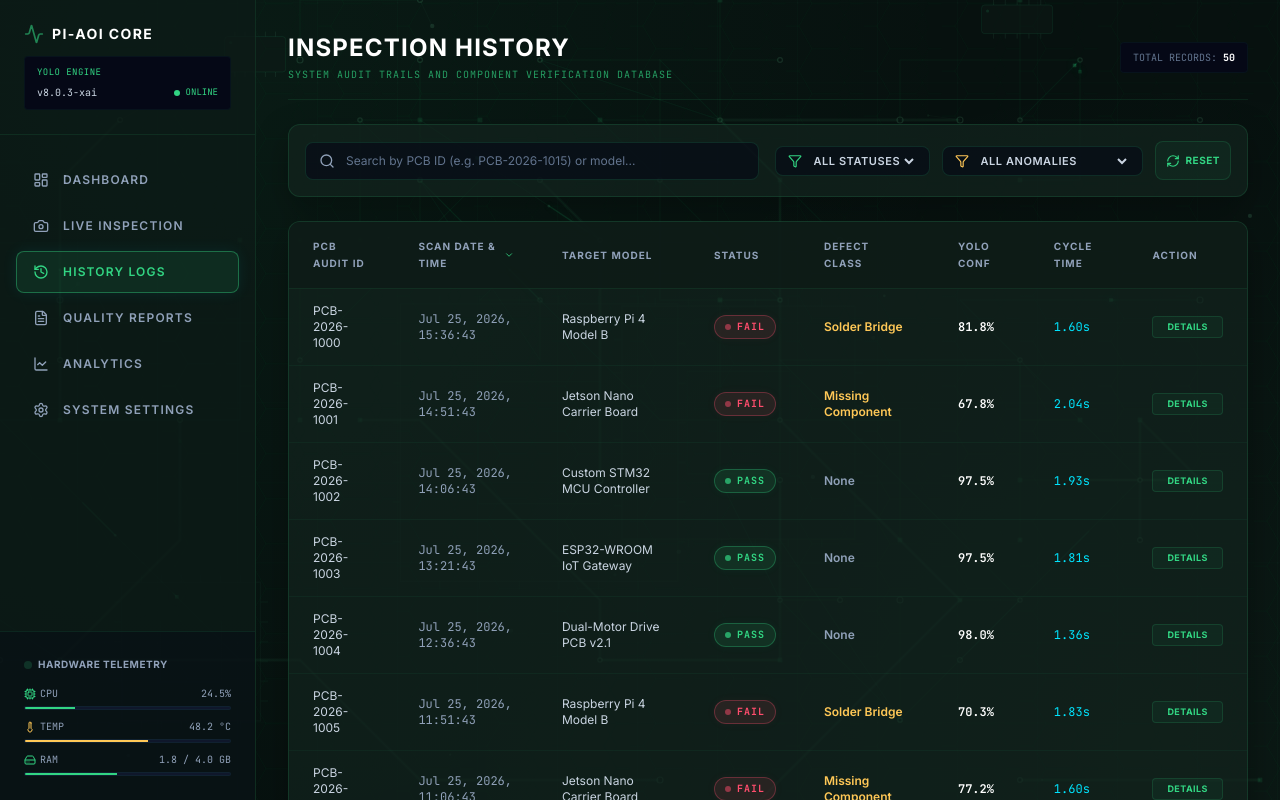
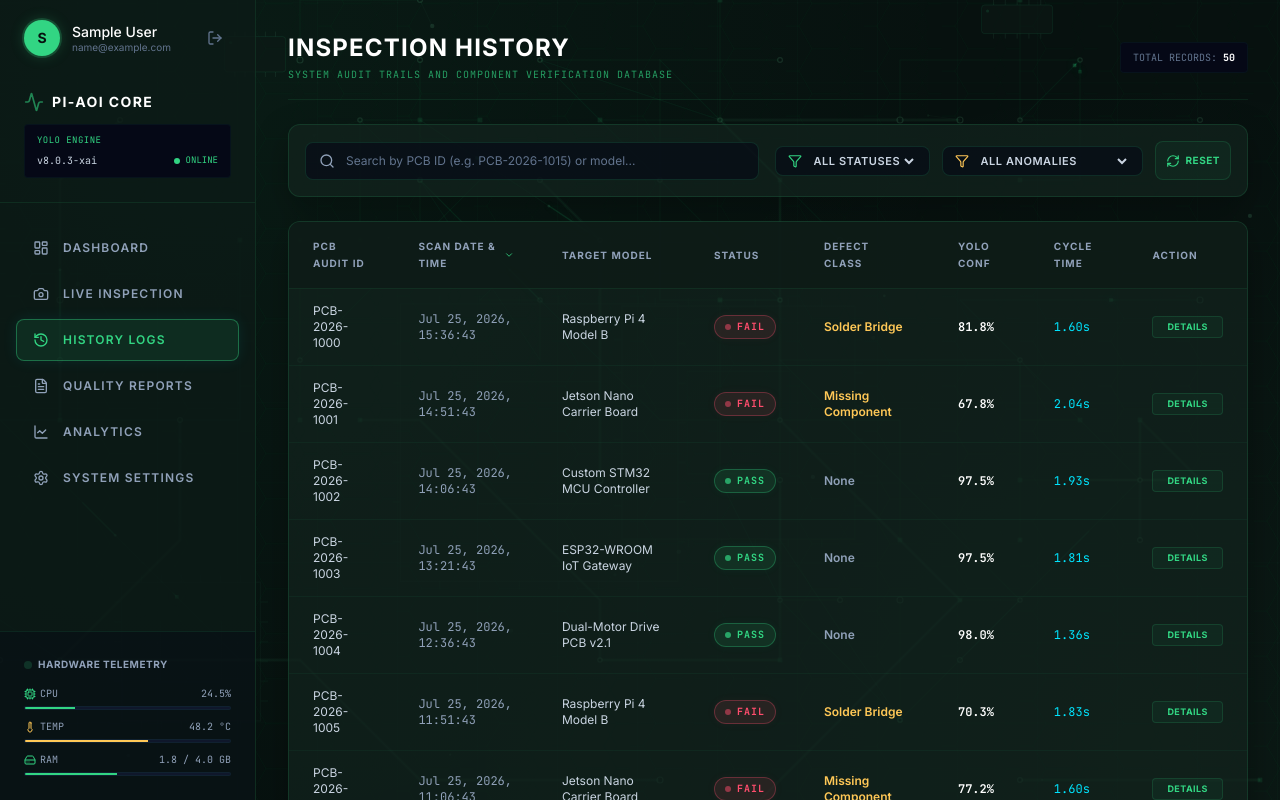
Before and after one commit to prit-esh-20/Inspect-IQ, a React (Vite) app: page /history in a window 1280 px wide. Shown: the top 800 px of the page. Built offline with nearby package versions, Linux system fonts and the light colour scheme; sample sign-in values are in the browser's storage.

Commit message:
Refactor HeroPanel and Navbar components: Simplify dashboard navigation logic and update button interactions for improved user experience. Enhance Sidebar with user avatar display and logout functionality.

```diff
--- a/src/components/hero/HeroPanel.jsx
+++ b/src/components/hero/HeroPanel.jsx
@@ -31,13 +31,8 @@ export default function HeroPanel() {
   const [cueDimmed, setCueDimmed] = useState(false);
   const cueIntroDelay = useRef(1.4);
 
-  const handleDashboardClick = (event) => {
-    event.preventDefault();
-    if (isAuthenticated) {
-      navigate("/dashboard");
-    } else {
-      navigate("/login");
-    }
+  const handleDashboardClick = () => {
+    navigate(isAuthenticated ? "/dashboard" : "/login");
   };
 
   const handleAnchor = (event, selector) => {
@@ -126,20 +121,19 @@ export default function HeroPanel() {
 
       {/* CTAs — slide in from opposite sides */}
       <div className="mt-10 flex flex-wrap items-center justify-center gap-8">
-        <motion.a
-          href={isAuthenticated ? "/dashboard" : "/login"}
+        <motion.button
           onClick={handleDashboardClick}
           initial={{ opacity: 0, x: -32 }}
           animate={{ opacity: 1, x: 0 }}
           transition={{ duration: 0.6, delay: 0.45, ease: [0.16, 1, 0.3, 1] }}
           whileHover={{ scale: 1.03 }}
           whileTap={{ scale: 0.97 }}
-          className="group inline-flex items-center justify-center gap-2.5 rounded-xl bg-accent px-10 py-[1.15rem] text-xs font-semibold uppercase tracking-[0.24em] text-primary-bg transition-shadow duration-300 hover:shadow-[0_0_30px_rgba(50,213,131,0.35)]"
+          className="group inline-flex items-center justify-center gap-2.5 rounded-xl bg-accent px-10 py-[1.15rem] text-xs font-semibold uppercase tracking-[0.24em] text-primary-bg transition-shadow duration-300 hover:shadow-[0_0_30px_rgba(50,213,131,0.35)] cursor-pointer"
         >
           <Play className="h-4 w-4 fill-current" />
           Launch Dashboard
           <ArrowRight className="h-4 w-4 transition-transform group-hover:translate-x-1" />
-        </motion.a>
+        </motion.button>
         <motion.a
           href="#technology"
           onClick={(event) => handleAnchor(event, "#technology")}
--- a/src/components/layout/Navbar.jsx
+++ b/src/components/layout/Navbar.jsx
@@ -1,9 +1,8 @@
 import { useEffect, useState } from "react";
-import { Link, useNavigate } from "react-router-dom";
+import { Link } from "react-router-dom";
 import { motion } from "framer-motion";
 import { ArrowRight, Search, ShieldCheck } from "lucide-react";
 import { scrollToSection } from "../../hooks/useSmoothScroll";
-import { useAuth } from "../../context/AuthContext";
 
 const links = [
   { name: "Home", id: "home" },
@@ -15,8 +14,6 @@ const links = [
 ];
 
 export default function Navbar() {
-  const navigate = useNavigate();
-  const { isAuthenticated } = useAuth();
   const [activeSection, setActiveSection] = useState("home");
 
   useEffect(() => {
@@ -103,7 +100,7 @@ export default function Navbar() {
             Login
           </Link>
           <Link
-            to={isAuthenticated ? "/dashboard" : "/login"}
+            to="/dashboard"
             className="flex items-center gap-2 rounded-full bg-accent px-4 py-2 text-[10px] font-semibold uppercase tracking-[0.24em] text-[#07110F] transition-all duration-300 hover:-translate-y-0.5 hover:shadow-[0_10px_30px_rgba(50,213,131,0.28)]"
           >
             Launch Dashboard
--- a/src/components/layout/Sidebar.jsx
+++ b/src/components/layout/Sidebar.jsx
@@ -1,4 +1,4 @@
-import { NavLink } from "react-router-dom";
+import { NavLink, useNavigate } from "react-router-dom";
 import {
   LayoutDashboard,
   Camera,
@@ -9,10 +9,19 @@ import {
   Cpu,
   Thermometer,
   HardDrive,
-  Activity
+  Activity,
+  LogOut,
 } from "lucide-react";
+import { useAuth } from "../../context/AuthContext";
 
 export default function Sidebar() {
+  const navigate = useNavigate();
+  const { user, logout } = useAuth();
+
+  const handleLogout = () => {
+    logout();
+    navigate("/", { replace: true });
+  };
   const navItems = [
     { name: "Dashboard", path: "/dashboard", icon: LayoutDashboard },
     { name: "Live Inspection", path: "/inspection", icon: Camera },
@@ -24,6 +33,28 @@ export default function Sidebar() {
 
   return (
     <aside className="w-64 bg-secondary-bg/80 border-r border-accent/10 flex flex-col h-screen fixed left-0 top-0 z-40 backdrop-blur-md">
+
+      {/* User Avatar */}
+      {user && (
+        <div className="flex items-center justify-between gap-3 px-6 pt-5 pb-3">
+          <div className="flex items-center gap-3 min-w-0">
+            <span className="flex h-9 w-9 shrink-0 items-center justify-center rounded-full bg-accent text-sm font-bold text-primary-bg shadow-[0_0_14px_rgba(50,213,131,0.25)] ring-2 ring-accent/20">
+              {user.name.charAt(0).toUpperCase()}
+            </span>
+            <div className="flex flex-col min-w-0">
+              <span className="text-sm font-medium text-white leading-tight truncate">{user.name}</span>
+              <span className="text-[10px] text-slate-500 leading-tight truncate">{user.email}</span>
+            </div>
+          </div>
+          <button
+            onClick={handleLogout}
+            title="Logout"
+            className="flex h-8 w-8 shrink-0 items-center justify-center rounded-lg text-slate-500 transition-colors hover:bg-white/5 hover:text-danger"
+          >
+            <LogOut className="h-4 w-4" />
+          </button>
+        </div>
+      )}
 
       {/* Header Info */}
       <div className="p-6 border-b border-accent/10">
```
